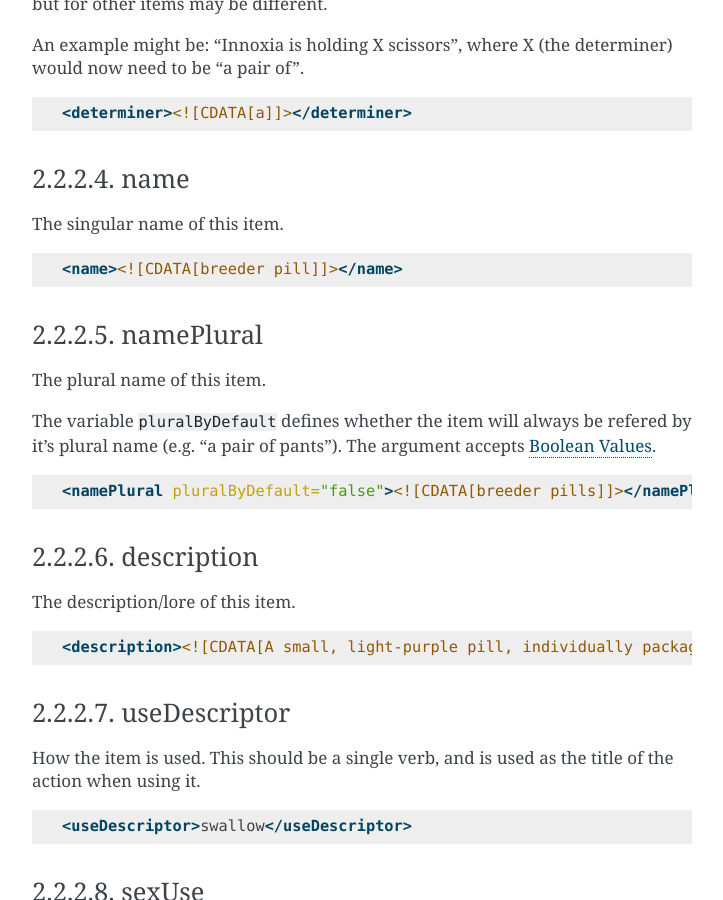
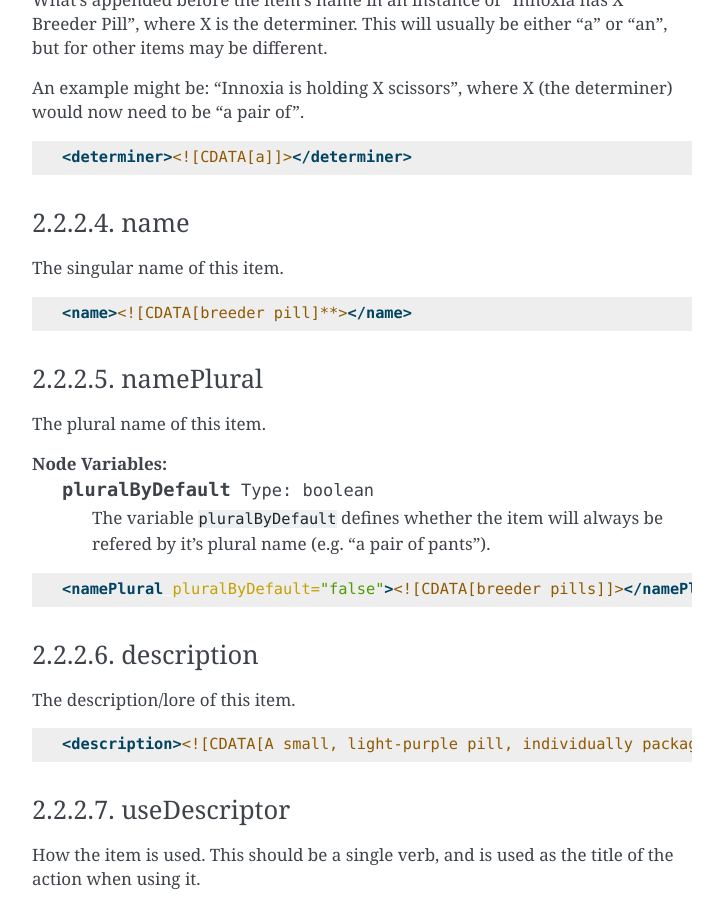
Before and after one commit to bicobus/lilith-throne-documentation, a Sphinx documentation site: the page built from docs/items_items.rst, in a window 1280 px wide and 900 px high, scrolled down 1137 px. Shown: the whole window, without its empty margins (388-1111 px from the left). Built offline with Sphinx 7.4.7, drawn with Linux system fonts in a browser that asks for light colours; some of the changed text lies outside the part shown.

Commit message:
Update misc items with new directive.

```diff
--- a/docs/items_items.rst
+++ b/docs/items_items.rst
@@ -65,16 +67,18 @@ The singular name of this item.
 
 .. code:: xml
 
-    <name><![CDATA[breeder pill]]></name>
+    <name><![CDATA[breeder pill]**></name>
 
 namePlural
 ~~~~~~~~~~
 
 The plural name of this item.
 
-The variable ``pluralByDefault`` defines whether the item will always be refered
-by it’s plural name (e.g. “a pair of pants”). The argument accepts `Boolean
-Values`_.
+**Node Variables:**
+    .. nodevar:: pluralByDefault <boolean> ()
+
+        The variable ``pluralByDefault`` defines whether the item will always be
+        refered by it’s plural name (e.g. “a pair of pants”).
 
 .. code:: xml
 
```
Also changed, not shown: other parts of docs/items_items.rst (+3 -1 lines).
